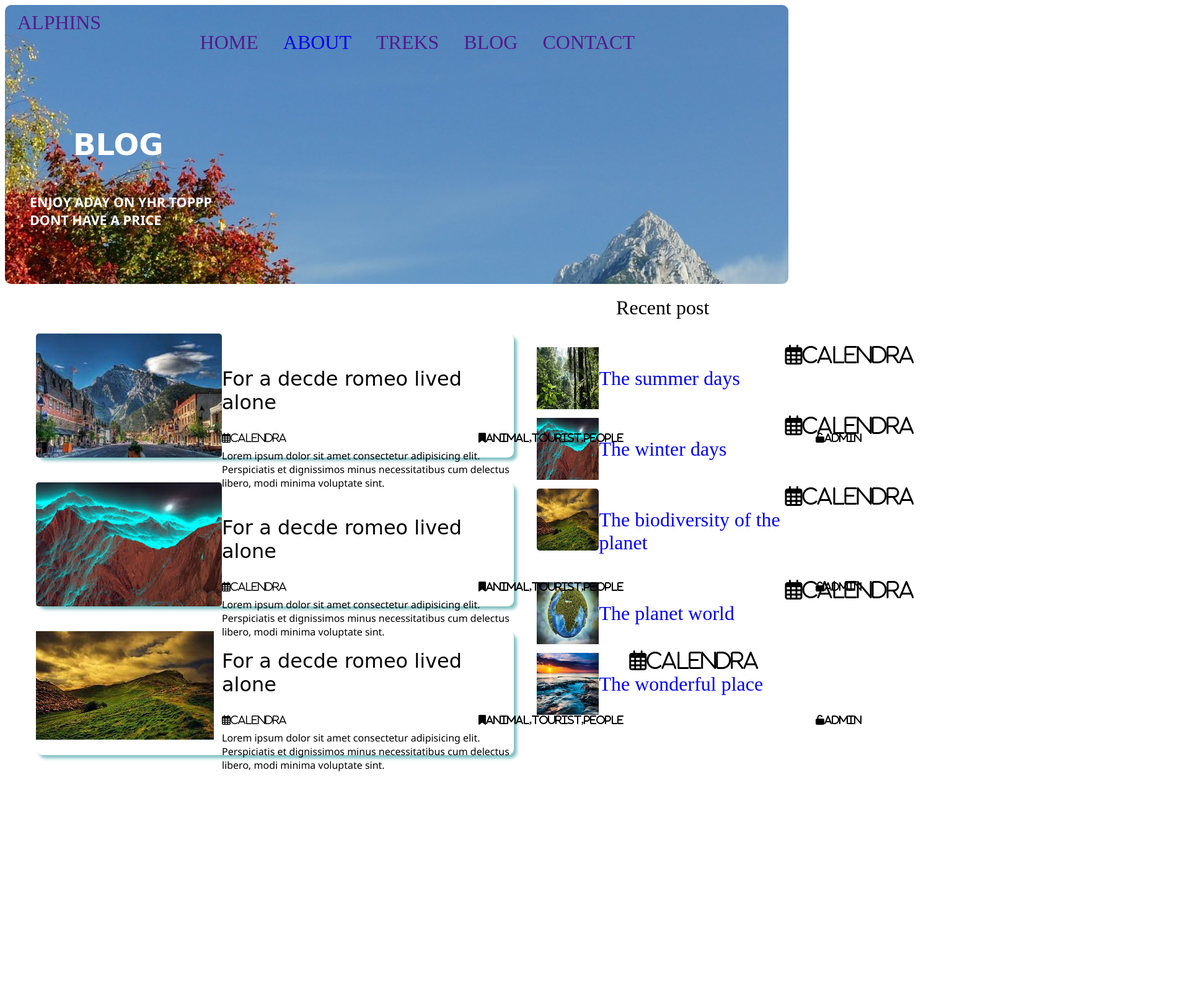
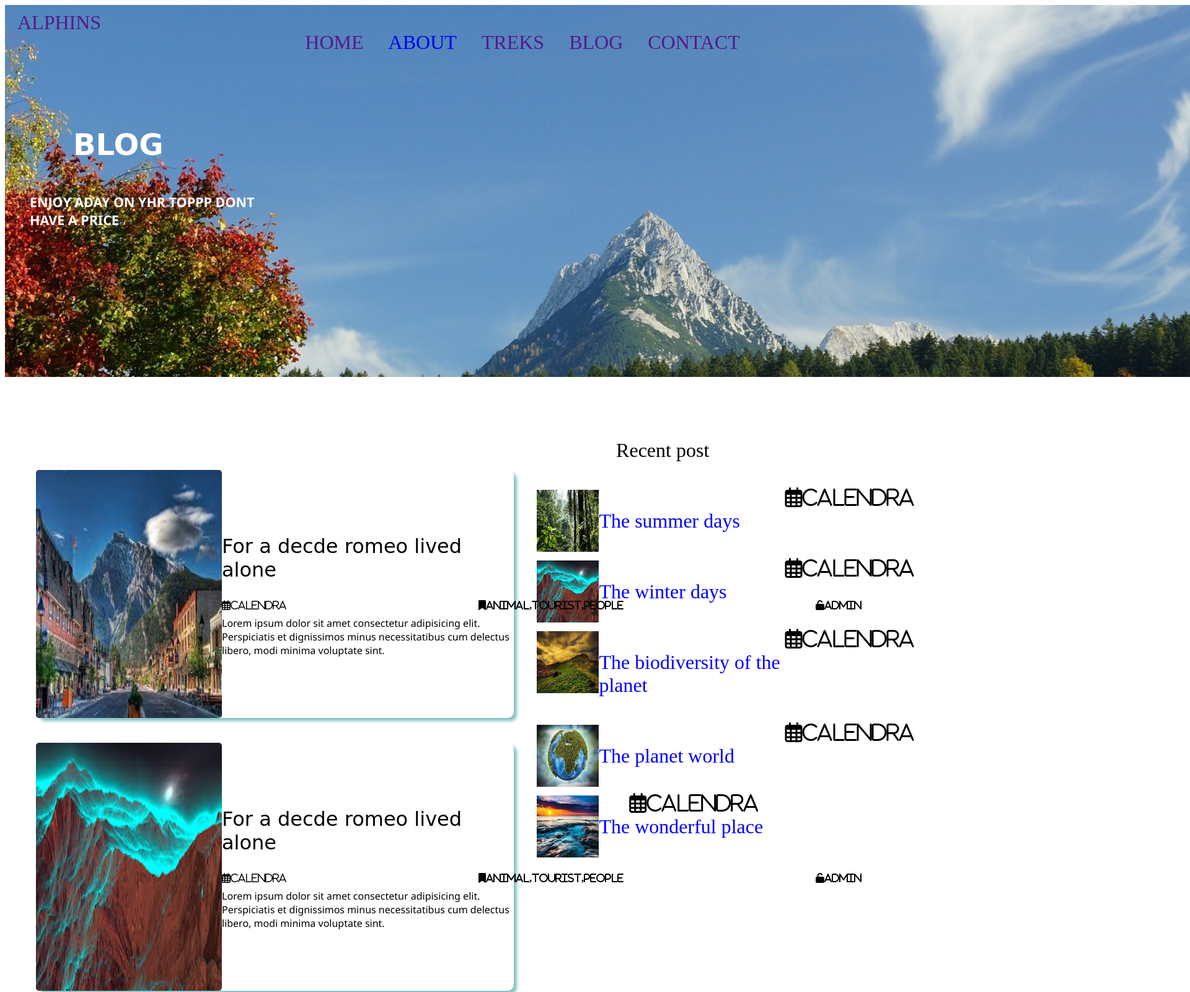
Before and after one commit to khushilal1/frontend_project, a plain HTML site: page index.html in a window 1280 px wide. Shown: the top 1600 px of the page at 62% size, 1920 px wide, since content can reach past the window. Drawn offline with Linux system fonts and the light colour scheme.

Commit message:
added files

```diff
--- a/about.css
+++ b/about.css
@@ -1,11 +1,10 @@
 
 @media (min-width:0px){
     .navigation{background-image:url("/frontend_project/image/Mountain.jpg") ;
-    height: 500px;
-width: 100%;
+    height: 700px;
+width: 2000px;
     background-repeat: no-repeat;
 border-radius: 20px;
-margin-left: 40px;
 animation-name: demo;
 animation-duration: 5s;
 animation-delay: 2s;
@@ -151,10 +150,7 @@ li p{
       height: 40%;
       background-color: rgb(29, 29, 109);
       margin-top: 50px;
-      margin-bottom: 20px;
-      margin-right: 20px;
-      margin-left: 20px;
-      width: 100%;
+      width: 2000px;
     }
 
     #facebook{background-color: rgb(75, 75, 224);}
--- a/project.css
+++ b/project.css
@@ -1,13 +1,10 @@
 @media (min-width: 0px) {
   .navigation {
-    border-radius: 3px solid rgb(165, 13, 13);
-    height: 450px;
+    height: 600px;
     background-image: url("/frontend_project/image/Mountain.jpg");
     background-repeat: no-repeat;
     display: flex;
-    width: 100%;
-    margin-top: 0%;
-    border-radius: 10px;
+    width: 2200px;
     font-size: 2em;
   }
 }
@@ -33,7 +30,6 @@ nav li{display: flex;
 font-size: 1em;
 position: relative
 ;
-margin-left: -13%;
 gap: -5%;
 }
 
@@ -56,8 +52,8 @@ H6 {
   border-radius: 20px;
   background-color: rgb(67, 31, 197);
   box-shadow:5PX 5PX 5PX rgb(132, 193, 196);
-  height: 200px;
-  margin-top: 80px;
+  height: 400px;
+  margin-top: 150px;
   border-radius: 10px;
   width: 61%;
   background-color: white;
@@ -65,7 +61,7 @@ H6 {
 }
 
 
-.first img{height: 100%;
+.first img{height: 400px;
 width: 300px;
 border-radius: 5px;
 }
@@ -77,7 +73,7 @@ border-radius: 5px;
 
 .paragraph{margin-left: 300px;
 font-size: 2em;
-margin-top:-150px;
+margin-top:-300px;
 }
 .icon i {
   margin-top: -10px;
@@ -97,7 +93,7 @@ margin-left: 300PX;
   box-shadow:5PX 5PX 5PX rgb(132, 193, 196);
 
   border-radius: 20px;
-  height: 200px;
+  height: 400px;
   margin-top: 40px;
   border-radius: 10px;
   width: 61%;
@@ -105,7 +101,7 @@ margin-left: 300PX;
   background-color: white;
   margin-left: 50px;
 }
-.second img{height: 100%;
+.second img{height: 400px;
   width: 300px;
   border-radius: 5px;
   }
@@ -113,7 +109,7 @@ margin-left: 300PX;
   box-shadow:5PX 5PX 5PX rgb(132, 193, 196);
 
   border-radius: 20px;
-  height: 200px;
+  height: 400px;
   margin-top: 40px;
   border-radius: 10px;
 
@@ -121,7 +117,7 @@ margin-left: 300PX;
   background-color: white;
   margin-left: 50px;
 }
-.three img{height: 100%;
+.third img{height: 400px;
   width: 300px;
   border-radius: 5px;
   }
@@ -132,11 +128,11 @@ margin-left: 300PX;
     width: 40%;
     float: right;
     /* margin-right: 5%; */
-    margin-top: 20px;
+    margin-top: 100px;
     text-align: center;
     font-size: 2em;
     margin-bottom: 5px;
-    margin-left: -60px;
+
   }
 
   .image {
@@ -202,11 +198,9 @@ gap: 10px;
   .FOOTER {
     height: 200px;
     background-color: rgb(29, 29, 109);
+    width: 2000px;
     margin-top: 400px;
-    margin-right: 20px;
-    margin-left: 20px;
-    border-radius: 20px;
-    width: 100%;
+
   }
 
   #facebook{background-color: rgb(75, 75, 224);}
```
